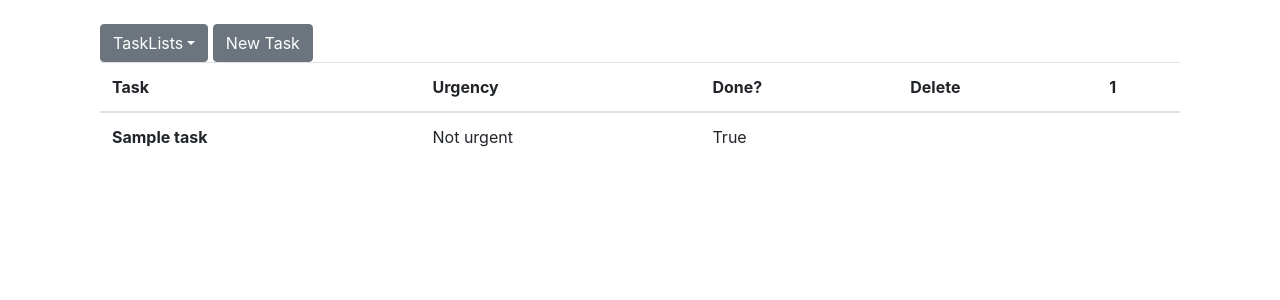
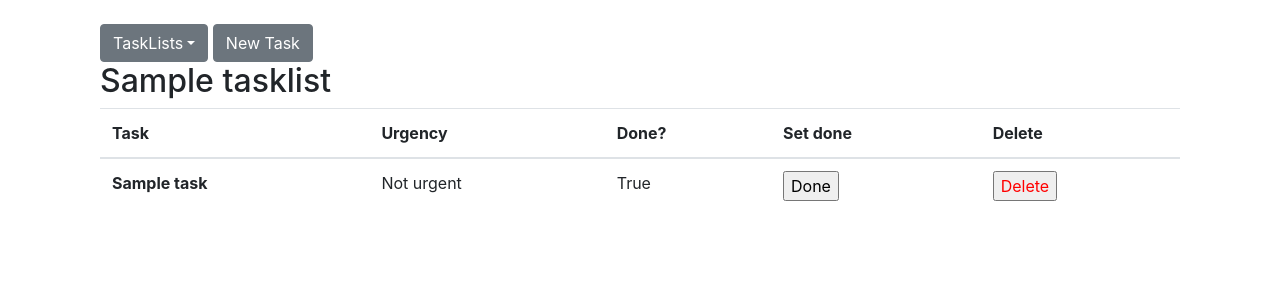
Before and after one commit to Pentza/tsoha-todolist, a Flask app: page /tasklist/1 in a window 1280 px wide. Shown: the part 56-356 px from the top of the page. Run offline with Flask 2, Linux system fonts and the light colour scheme; a user stored in the database is signed in; tables that the repository leaves empty hold one stand-in row (values such as "Sample post"); some libraries are stand-ins or nearby versions.

Commit message:
Add list name to the site

```diff
--- a/application/templates/tasklist/list.html
+++ b/application/templates/tasklist/list.html
@@ -14,6 +14,7 @@
         <a class="btn btn-secondary" role="button" href="{{ url_for('tasks_form', tasklist_id=current_list.id) }}">New Task</a>
     </div>
 </div>
+<div class="container"><h2>{{ current_list.name }}</h2></div>
 <div class="container">
     <table class="table">
         <thead>
@@ -21,8 +22,8 @@
                 <th scope="col">Task</th>
                 <th scope="col">Urgency</th>
                 <th scope="col">Done?</th>
+                <th scope="col">Set done</th>
                 <th scope="col">Delete</th>
-                <th scope="col">{{ current_list.id }}</th>
             </tr>
         </thead>
         {% for task in tasks %}
@@ -39,6 +40,16 @@
                 <td></td>
                 {% endif %}
                 <td>{{ task.done }}</td>
+                <td>
+                    <form method="POST" action="{{ url_for('tasks_set_done', task_id=task.id) }}">
+                        <input type="submit" value="Done"/>
+                    </form>
+                </td>
+                <td>
+                    <form method="POST" action="{{ url_for('tasks_delete', task_id=task.id) }}">
+                        <input type="submit" value="Delete" style="color: red;">
+                    </form>
+                </td>
 
             </tr>
         </tbody>
```
